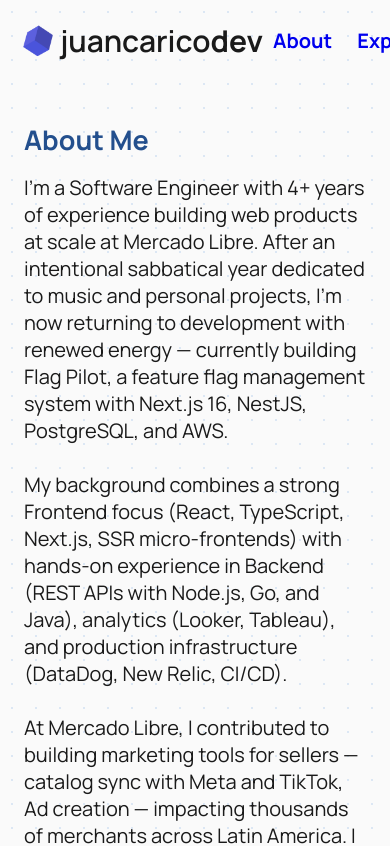
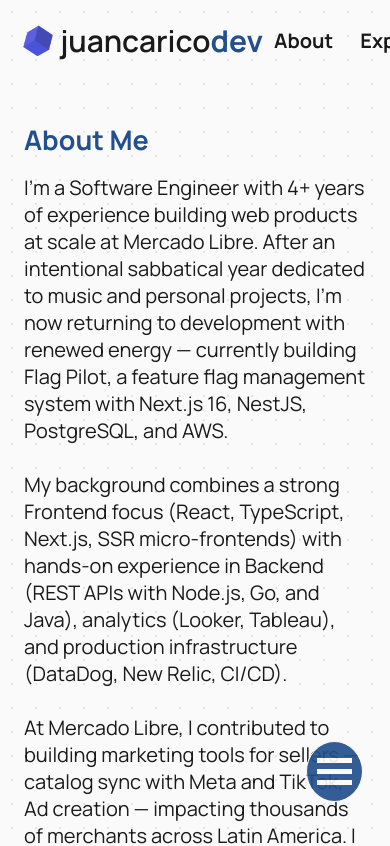
Before and after one commit to juancaricodev/website, a Next.js app: page / in a window 390 px wide. Shown: the top 846 px of the page. Built offline with nearby package versions, Linux system fonts and the light colour scheme.

Commit message:
fix: replace broken color tokens in navbar, mobile navbar, and footer

```diff
--- a/src/components/Footer/Footer.module.css
+++ b/src/components/Footer/Footer.module.css
@@ -6,8 +6,8 @@
   align-items: center;
   justify-content: space-around;
   gap: 25px;
-  color: var(--color-white);
-  background-color: var(--color-blue);
+  color: var(--color-neutral-50);
+  background-color: var(--color-brand-600);
 }
 
 .description {
@@ -26,7 +26,7 @@
   display: flex;
   align-items: center;
   gap: 5px;
-  color: var(--color-white);
+  color: var(--color-neutral-50);
   text-decoration: none;
 }
 
@@ -45,7 +45,7 @@
 
 .divider {
   height: 60%;
-  border-left: 3px solid var(--color-white);
+  border-left: 3px solid var(--color-neutral-50);
 }
 
 .contact {
--- a/src/components/MobileNavbar/MobileNavbar.module.css
+++ b/src/components/MobileNavbar/MobileNavbar.module.css
@@ -14,9 +14,9 @@
     bottom: 5vh;
     display: inline-block;
     padding: 10px;
-    border: 1px solid var(--color-white);
+    border: 1px solid var(--color-neutral-50);
     border-radius: 50%;
-    background-color: var(--color-blue);
+    background-color: var(--color-brand-600);
     opacity: 0.92;
     transition: 0.3s;
     z-index: 100;
@@ -28,7 +28,7 @@
     width: 35px;
     height: 5px;
     margin: 6px 0;
-    background-color: var(--color-white);
+    background-color: var(--color-neutral-50);
     transition: 0.4s;
   }
 
@@ -55,7 +55,7 @@
     align-items: center;
     gap: 25px;
     border-radius: 0 0 0 10px;
-    background-color: var(--color-blue);
+    background-color: var(--color-brand-600);
     opacity: 0.92;
     transition: 0.3s;
     z-index: 99;
@@ -77,13 +77,13 @@
   }
 
   .navLink {
-    color: var(--color-white);
+    color: var(--color-neutral-50);
     cursor: pointer;
   }
 
   .divider {
     width: 90px;
-    border-bottom: 3px solid var(--color-white);
+    border-bottom: 3px solid var(--color-neutral-50);
   }
 
   .socialLinks {
--- a/src/components/Navbar/Navbar.module.css
+++ b/src/components/Navbar/Navbar.module.css
@@ -18,12 +18,12 @@
   display: flex;
   align-items: center;
   gap: 5px;
-  color: var(--color-black);
+  color: var(--color-text-primary);
 }
 
 .logo span {
   font-weight: 700;
-  color: var(--color-blue);
+  color: var(--color-brand-600);
 }
 
 .logoText {
@@ -51,20 +51,20 @@
 
 .navLink {
   padding: 2px 10px;
-  color: var(--color-black);
-  border: 1px solid var(--color-white);
+  color: var(--color-text-primary);
+  border: 1px solid var(--color-neutral-50);
   border-radius: 7px;
   transition: 0.3s;
 }
 
 .navLink:hover {
-  color: var(--color-white);
-  background-color: var(--color-blue);
+  color: var(--color-neutral-50);
+  background-color: var(--color-brand-600);
 }
 
 .divider {
   height: 30px;
-  border-left: 3px solid var(--color-black);
+  border-left: 3px solid var(--color-text-primary);
 }
 
 .socialLinks {
```
